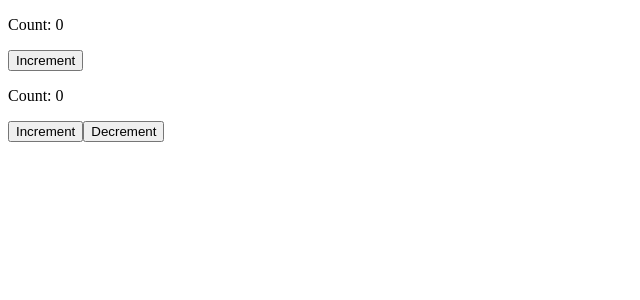
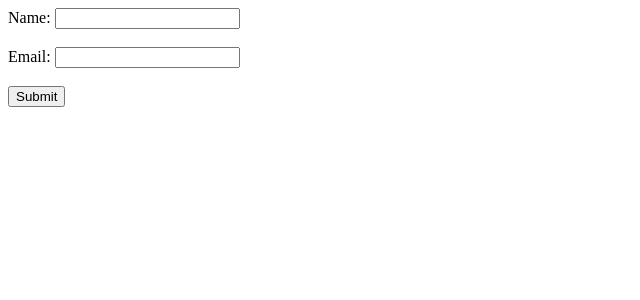
Before and after one commit to 12nagrajhm/React-Js-Handon, a React (Vite) app in the folder my-react-app/: page / in a window 1280 px wide. Shown: the top 300 px of the page, without its empty margins (0-640 px from the left). Built offline with nearby package versions, Linux system fonts and the light colour scheme.

Commit message:
third Commit

```diff
--- a/my-react-app/src/App.jsx
+++ b/my-react-app/src/App.jsx
@@ -1,11 +1,13 @@
 import IncDec from "./components/IncDec";
 import Increment from "./components/Increment";
+import Form from "./components/Form"
 
 const App = () => {
   return (
     <div>
-      <Increment />
-      <IncDec />
+      {/*<Increment />*/}
+      {/*<IncDec />*/}
+      <Form/>
     </div>
   );
 };
--- /dev/null
+++ b/my-react-app/src/components/Form.jsx
@@ -0,0 +1,19 @@
+const Form = () => {
+  return (
+    <div>
+      <form>
+        <label htmlFor="name">Name: </label>
+        <input type="text" id="name" name="name" required />
+        <br />
+        <br />
+        <label htmlFor="email">Email: </label>
+        <input type="email" id="email" name="email" required />
+        <br />
+        <br />
+        <button type="submit">Submit</button>
+      </form>
+    </div>
+  );
+};
+
+export default Form;
```
